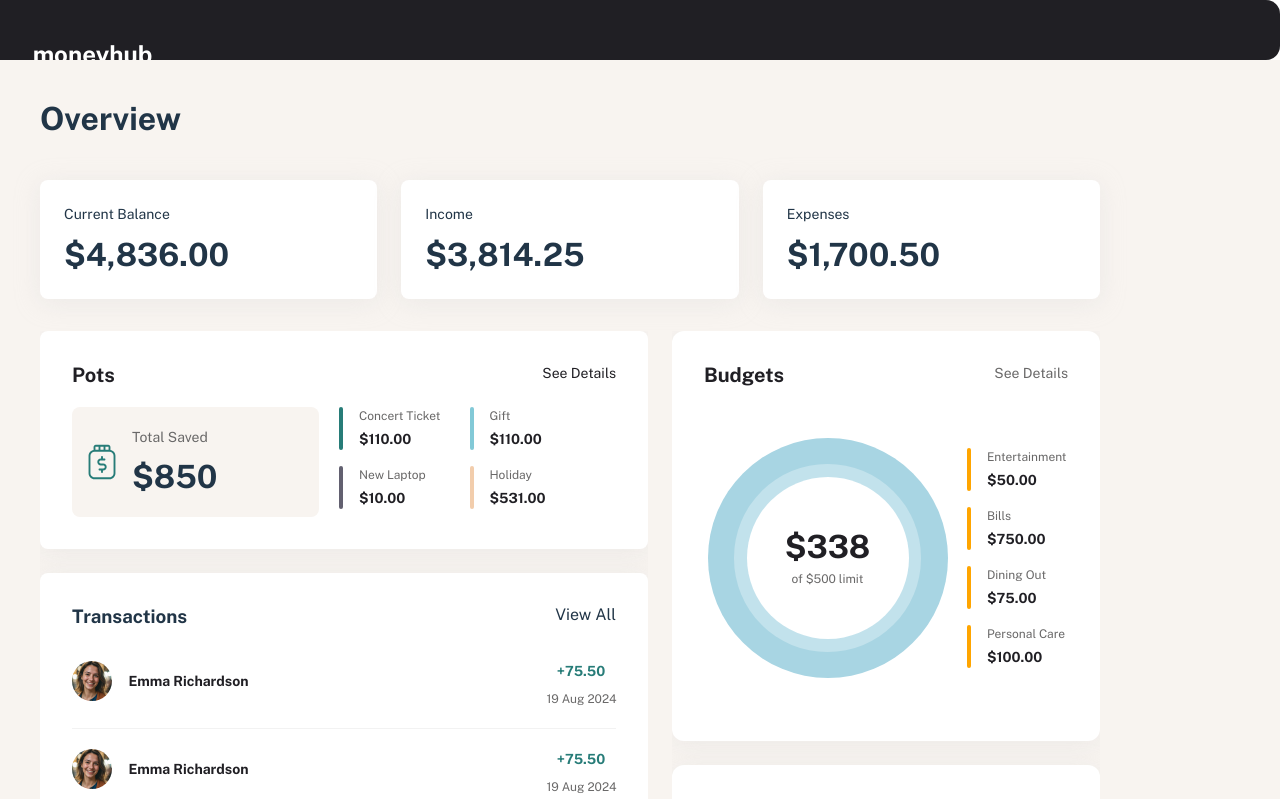
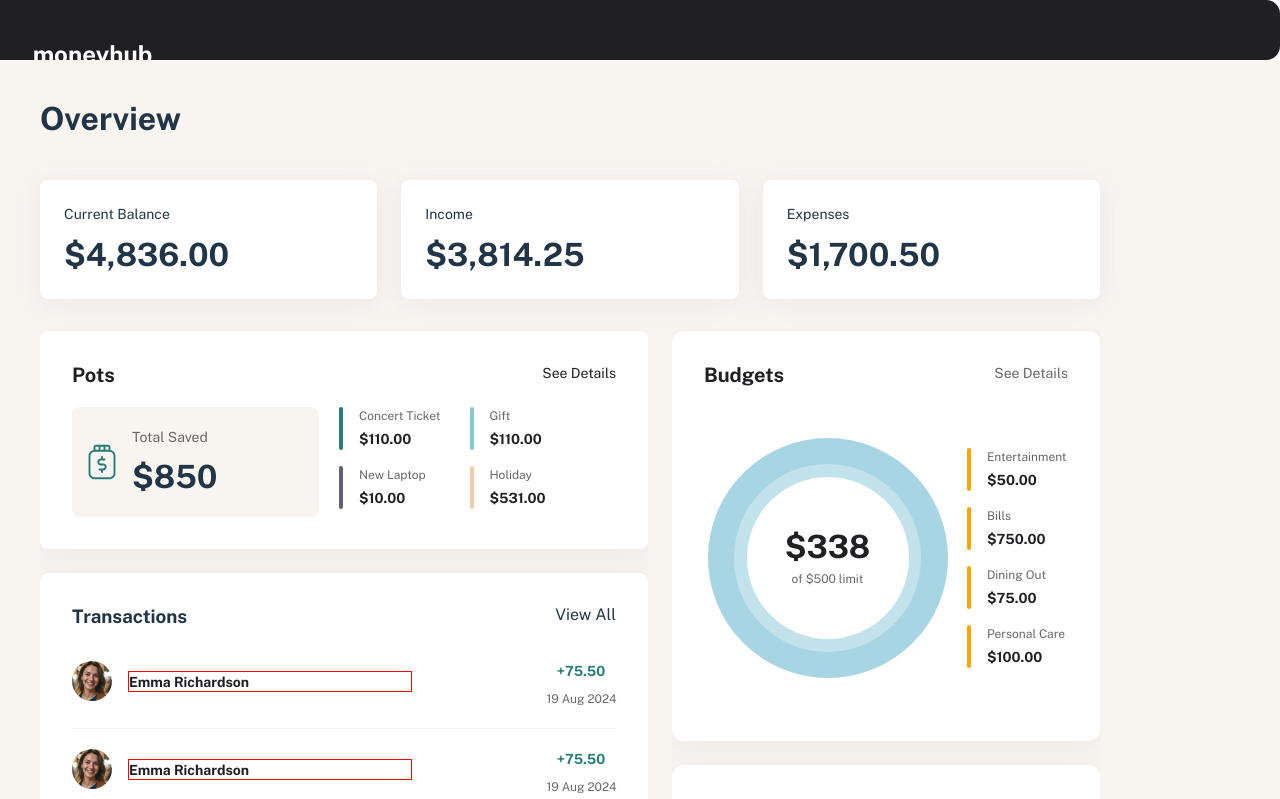
Before and after one commit to eddiemaceda11/Moneyhub, a React (Vite) app: page / in a window 1280 px wide. Shown: the top 799 px of the page. Built offline with nearby package versions, Linux system fonts and the light colour scheme.

Commit message:
Adjust the width for the Individal Transaction components

```diff
--- a/src/features/overview/overview.css
+++ b/src/features/overview/overview.css
@@ -268,12 +268,14 @@
 }
 
 .overview-transactions-info div .oti-left p {
-  width: 121px;
+  width: 60%;
   height: 21px;
   color: var(--color-grey-900);
   font-size: 14px;
   line-height: 150%;
   font-weight: var(--font-bold);
+  text-align: start;
+  border: 1px solid red;
 }
 
 .overview-transactions-info div .oti-right {
```
